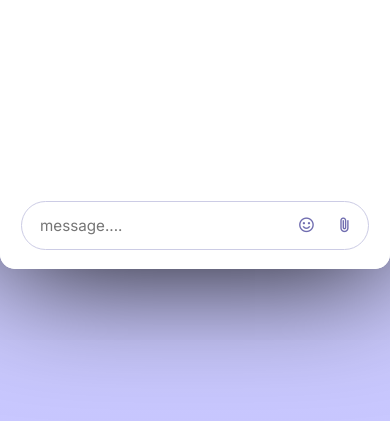
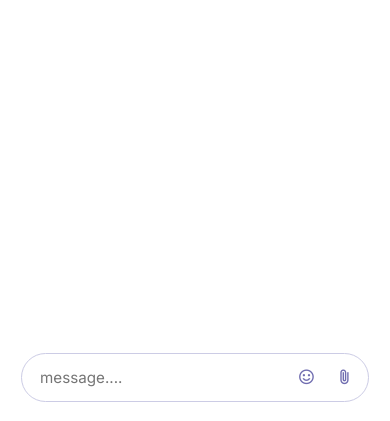
Before and after one commit to amosrid/chatbotgemini, a plain HTML site: page index.html in a window 390 px wide. Shown: the part 423-844 px from the top of the page. Drawn offline with nearby package versions, Linux system fonts and the light colour scheme.

Commit message:
fix mobile style

```diff
--- a/style.css
+++ b/style.css
@@ -218,3 +218,9 @@ body {
     }
 
 }
+@media screen and (max-width: 750px){
+    .chatbot-popup {
+        height: 100vh;
+        border-radius: 0;
+    }
+}
```
